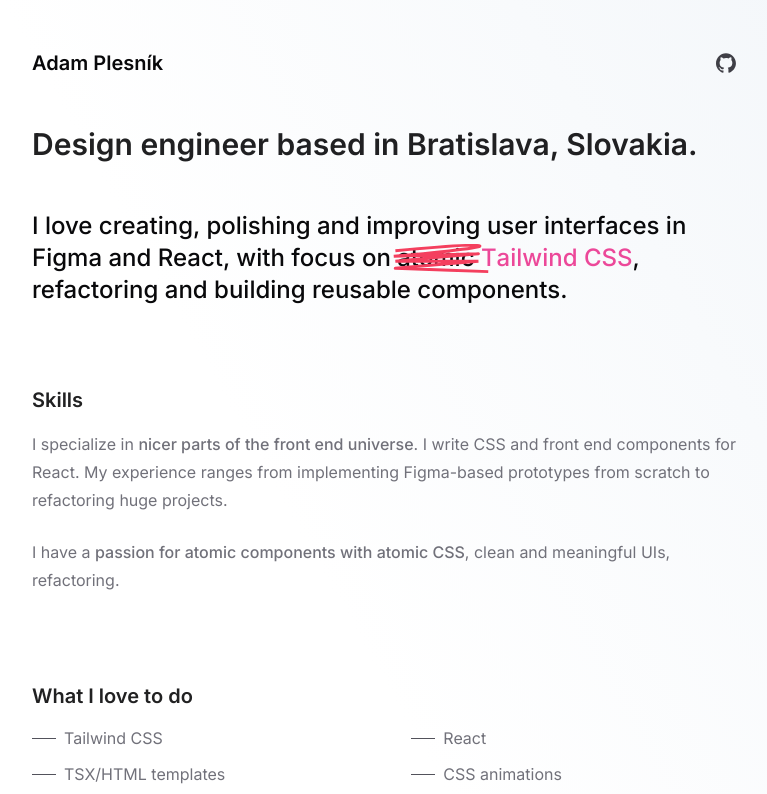
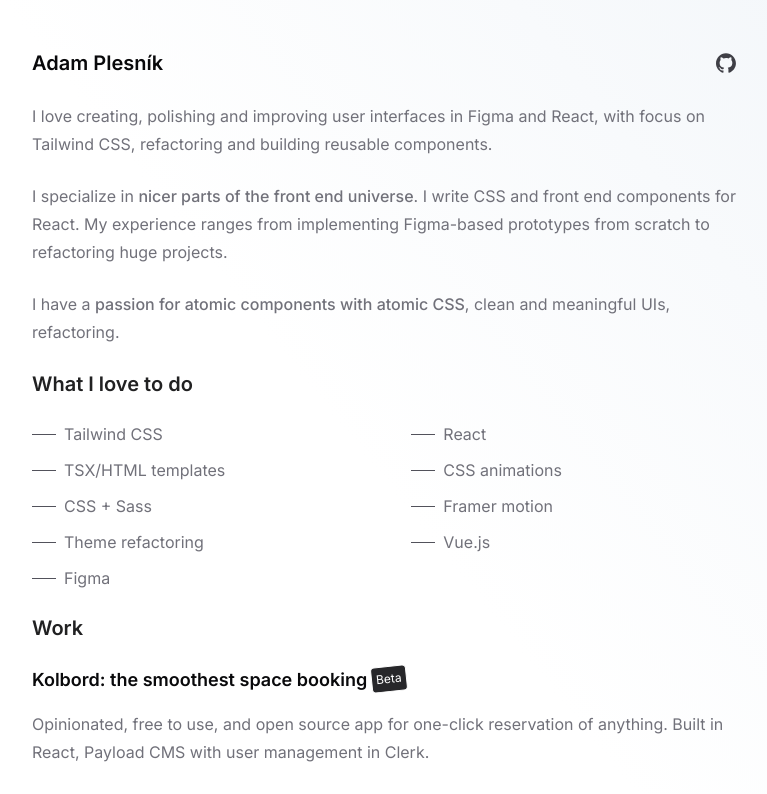
Before and after one commit to adamplesnik/adamplesnik.com, a React (Vite) app: page / in a window 1280 px wide. Shown: the top 794 px of the page, without its empty margins (256-1023 px from the left). Built offline with nearby package versions, Linux system fonts and the light colour scheme.

Commit message:
Update layouts

```diff
--- a/src/components/Heading.tsx
+++ b/src/components/Heading.tsx
@@ -7,11 +7,11 @@ const Heading = ({ size = 1, className = '', children }: PropsWithChildren<Title
   if (size === 1) {
     return <h1 className={clsx(defaultClasses, 'text-xl leading-normal')}>{children}</h1>
   } else if (size === 2) {
-    return <h2 className={clsx(defaultClasses, 'pb-12 text-3xl opacity-90')}>{children}</h2>
+    return <h2 className={clsx(defaultClasses, 'mb-12 text-3xl opacity-90')}>{children}</h2>
   } else if (size === 3) {
-    return <h3 className={clsx(defaultClasses, 'pb-4 text-xl opacity-90')}>{children}</h3>
+    return <h3 className={clsx(defaultClasses, 'mb-6 text-xl opacity-90')}>{children}</h3>
   } else {
-    return <h4 className={clsx(defaultClasses, 'pb-4 text-lg')}>{children}</h4>
+    return <h4 className={clsx(defaultClasses, 'mb-4 text-lg')}>{children}</h4>
   }
 }
 
--- a/src/components/ScratchAnim.tsx
+++ /dev/null
@@ -1,24 +0,0 @@
-import { motion } from 'framer-motion'
-
-const ScratchAnim = () => {
-  return (
-    <motion.svg
-      className="absolute -left-5 -top-1 scale-75"
-      fill="none"
-      width="128"
-      height="39"
-      xmlns="http://www.w3.org/2000/svg"
-    >
-      <motion.path
-        d="M3.185 9.18c35.81-3.312 108.447-9.24 112.526-6.458C119.79 5.504 40.936 13.154 1 16.632c38.358-1.16 114.638-3.478 112.89-3.478-1.748 0-74.532 6.624-110.705 9.936H113.89C75.41 26.236-.602 32.529 3.185 32.529c3.787 0 84.121 2.98 123.815 4.471"
-        stroke="#f43f5e"
-        initial={{ pathLength: 0 }}
-        animate={{ pathLength: 1 }}
-        transition={{ duration: 0.7, ease: 'easeOut', delay: 4.3 }}
-        strokeWidth="4"
-      />
-    </motion.svg>
-  )
-}
-
-export default ScratchAnim
--- a/src/components/TextAnim.tsx
+++ /dev/null
@@ -1,21 +0,0 @@
-import { motion } from 'framer-motion'
-
-export default function TextAnim() {
-  const letters = Array.from('Tailwind')
-
-  return (
-    <>
-      {letters.map((letter, index) => (
-        <motion.span
-          key={index}
-          className="inline-block text-pink-500"
-          initial={{ opacity: 0, width: '0px' }}
-          animate={{ opacity: 1, width: 'auto' }}
-          transition={{ duration: 0.05, delay: 3 + index * 0.1, ease: 'easeOut' }}
-        >
-          {letter}
-        </motion.span>
-      ))}
-    </>
-  )
-}
--- a/src/components/Tile.tsx
+++ b/src/components/Tile.tsx
@@ -1,22 +1,15 @@
 import { HTMLAttributes, PropsWithChildren, ReactNode } from 'react'
-import { addWithSpace } from '../utils/addWithSpace'
 import Heading from './Heading'
 
-const Tile = ({
-  children,
-  className,
-  title,
-  badge,
-  links,
-}: PropsWithChildren<TileWrapperProps>) => {
+const Tile = ({ children, title, badge, links }: PropsWithChildren<TileWrapperProps>) => {
   return (
-    <div className={'' + addWithSpace(className)}>
+    <div>
       <div className="flex gap-1">
         <Heading size={4}>{title}</Heading>
         {badge && badge}
       </div>
       {children}
-      {links && <div className="flex flex-col gap-2 pt-2">{links}</div>}
+      {links && <div className="flex flex-col gap-2">{links}</div>}
     </div>
   )
 }
@@ -24,7 +17,6 @@ const Tile = ({
 export type TileWrapperProps = {
   children: PropsWithChildren
   title: string
-  className?: string | '' | undefined
   badge?: ReactNode
   links?: ReactNode
 } & HTMLAttributes<HTMLDivElement>
--- a/src/content/Info.tsx
+++ b/src/content/Info.tsx
@@ -1,12 +1,8 @@
-import { motion } from 'framer-motion'
 import Heading from '../components/Heading'
-import ScratchAnim from '../components/ScratchAnim'
-import TextAnim from '../components/TextAnim'
 
 const Info = () => {
   return (
-    <div>
-      <div className="sticky top-0 flex items-center justify-between pb-12">
+    <div className="mb-6 flex items-center justify-between">
       <Heading size={1}>Adam Plesník</Heading>
       <a href="https://github.com/adamplesnik" className="text-zinc-700 hover:text-pink-500">
         <svg
@@ -20,19 +16,6 @@ const Info = () => {
         </svg>
       </a>
     </div>
-      <Heading size={2}>Design engineer based in Bratislava, Slovakia.</Heading>
-      <p className="pb-4 text-2xl font-medium text-zinc-950">
-        I love creating, polishing and improving user interfaces in Figma and React, with focus on{' '}
-        <span className="stroke relative whitespace-nowrap">
-          <ScratchAnim />
-          atomic <TextAnim />{' '}
-          <motion.span animate={{ color: '#ec4899' }} transition={{ delay: 4, duration: 0.23 }}>
-            CSS
-          </motion.span>
-        </span>
-        , refactoring and building reusable components.
-      </p>
-    </div>
   )
 }
 
--- a/src/content/KolbordTile.tsx
+++ b/src/content/KolbordTile.tsx
@@ -13,6 +13,7 @@ const Badge = () => {
 const Links = () => {
   return (
     <>
+      <Link href="https://kolbord.com">kolbord.com</Link>
       <Link href="https://github.com/adamplesnik/kolbord">@adamplesnik/kolbord</Link>
       <Link href="https://github.com/adamplesnik/kolbord-payload">
         @adamplesnik/kolbord-payload
@@ -25,9 +26,9 @@ const KolbordTile = () => {
   return (
     <Tile title="Kolbord: the smoothest space booking" badge={<Badge />} links={<Links />}>
       <Paragraph>
-        Opinionated, free to use, and open source app for one-click reservation of anything.
+        Opinionated, free to use, and open source app for one-click reservation of anything. Built
+        in React, Payload CMS with user management in Clerk.
       </Paragraph>
-      <Paragraph>Built in React, Payload CMS with user management in Clerk.</Paragraph>
     </Tile>
   )
 }
--- a/src/content/LoveToDo.tsx
+++ b/src/content/LoveToDo.tsx
@@ -14,9 +14,9 @@ const skills = [
 
 const LoveToDo = () => {
   return (
-    <div>
+    <>
       <Heading size={3}>What I love to do</Heading>
-      <ul className="grid gap-3 sm:grid-flow-col sm:grid-rows-5">
+      <ul className="mb-6 grid gap-3 sm:grid-flow-col sm:grid-rows-5">
         {skills.map((skill, i) => (
           <li key={i} className="flex items-center gap-2">
             <span className="block h-px w-6 bg-zinc-600" />
@@ -24,7 +24,7 @@ const LoveToDo = () => {
           </li>
         ))}
       </ul>
-    </div>
+    </>
   )
 }
 
--- a/src/content/PluginTile.tsx
+++ b/src/content/PluginTile.tsx
@@ -19,7 +19,6 @@ const PluginTile = () => {
       <Paragraph>
         A plugin for Tailwind CSS v3.4+ that provides utilities for scroll-driven animations.
       </Paragraph>
-      <div className="flex flex-col gap-2 pt-2"></div>
     </Tile>
   )
 }
--- a/src/content/Skills.tsx
+++ b/src/content/Skills.tsx
@@ -1,11 +1,13 @@
 import Em from '../components/Em'
-import Heading from '../components/Heading'
 import Paragraph from '../components/Paragraph'
 
 const Skills = () => {
   return (
-    <div className="flex-1">
-      <Heading size={3}>Skills</Heading>
+    <>
+      <Paragraph>
+        I love creating, polishing and improving user interfaces in Figma and React, with focus on
+        Tailwind CSS, refactoring and building reusable components.
+      </Paragraph>
       <Paragraph>
         I specialize in <Em>nicer parts of the front end universe</Em>. I write CSS and front end
         components for React. My experience ranges from implementing Figma-based prototypes from
@@ -15,7 +17,7 @@ const Skills = () => {
         I have a <Em>passion for atomic components with atomic CSS</Em>, clean and meaningful UIs,
         refactoring.
       </Paragraph>
-    </div>
+    </>
   )
 }
 
--- a/src/layouts/Page.tsx
+++ b/src/layouts/Page.tsx
@@ -3,11 +3,9 @@ import Footer from '../content/Footer'
 
 const Page = ({ children }: PropsWithChildren<PageProps>) => {
   return (
-    <div className="flex w-screen justify-center">
-      <div className="relative mb-12 flex w-full max-w-screen-md flex-col gap-8 overflow-hidden p-8 pt-12 md:gap-16 print:max-w-screen-sm">
-        {children}
-        <Footer />
-      </div>
+    <div className="relative mx-auto mb-12 flex w-full max-w-screen-md  flex-col overflow-hidden p-8 pt-12 print:max-w-screen-sm">
+      {children}
+      <Footer />
     </div>
   )
 }
```
Also changed, not shown: 2 other files (tests, documents, lock files or other folders). Lines whose indentation alone changed are shown as unchanged.
